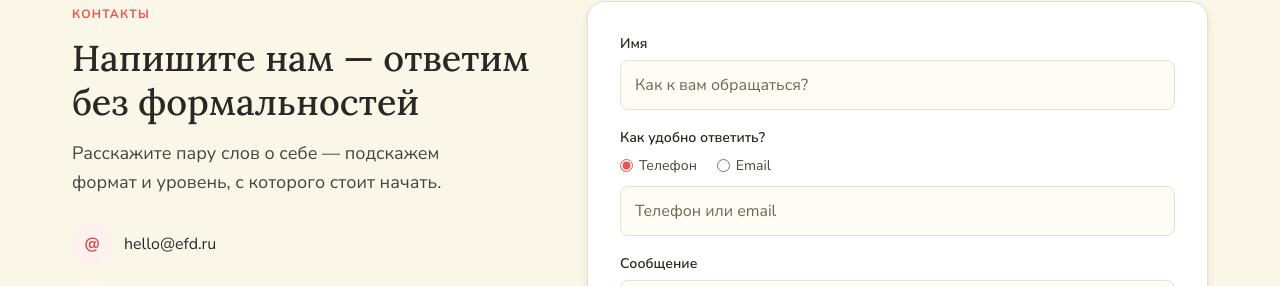
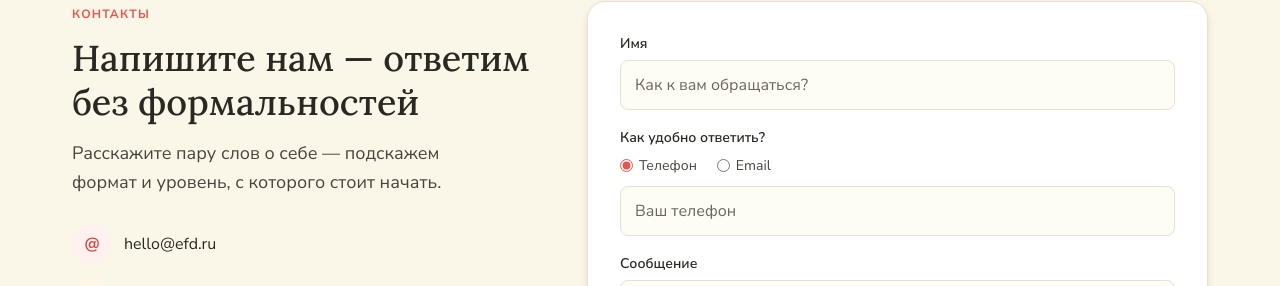
Before and after one commit to MaksimF80/english-for-dummies, a Next.js app: page / in a window 1280 px wide. Shown: the part 3975-4261 px from the top of the page. Built offline with nearby package versions, Linux system fonts and the light colour scheme.

Commit message:
Contact: рабочий переключатель телефон/email (Client Component)

```diff
--- a/components/sections/Contact.tsx
+++ b/components/sections/Contact.tsx
@@ -1,5 +1,6 @@
 import { Button } from "@/components/ui/Button";
 import { SocialIcon } from "@/components/ui/SocialIcon";
+import { ContactReachField } from "./ContactReachField";
 
 /**
  * Contact — "Напишите нам — ответим без формальностей" section. Left:
@@ -17,9 +18,14 @@ import { SocialIcon } from "@/components/ui/SocialIcon";
  *
  * Same asymmetric `grid-cols-[0.85fr_1.15fr]` layout and `desktop`
  * breakpoint collapse as FAQ (the section right before this one).
+ *
+ * The "how should we reply?" radio + reach-method field is the one
+ * interactive bit (switches the input's type/placeholder between
+ * phone and email) — isolated into `ContactReachField`, a minimal
+ * Client Component, so the rest of this section stays server-rendered.
  */
 
-const INPUT_CLASSES =
+export const INPUT_CLASSES =
   "w-full font-sans text-base text-ink-900 bg-cream border border-line rounded-sm px-[14px] py-3 " +
   "placeholder:text-ink-500 transition-[border-color,box-shadow] duration-[160ms] ease-soft " +
   "focus:outline-none focus:border-coral-400 focus:shadow-[0_0_0_3px_var(--color-coral-50)]";
@@ -80,24 +86,12 @@ export function Contact() {
               name="name"
               type="text"
               placeholder="Как к вам обращаться?"
+              required
               className={INPUT_CLASSES}
             />
           </div>
 
-          <div className="mb-[18px]">
-            <div className="font-sans font-semibold text-sm text-ink-900 mb-2">Как удобно ответить?</div>
-            <div className="flex gap-5 mb-2.5">
-              <label className="flex items-center gap-1.5 font-sans text-sm text-ink-700 cursor-pointer">
-                <input type="radio" name="contact-method" value="phone" defaultChecked className="accent-coral-500" />
-                Телефон
-              </label>
-              <label className="flex items-center gap-1.5 font-sans text-sm text-ink-700 cursor-pointer">
-                <input type="radio" name="contact-method" value="email" className="accent-coral-500" />
-                Email
-              </label>
-            </div>
-            <input id="contact-reach" name="reach" type="text" placeholder="Телефон или email" className={INPUT_CLASSES} />
-          </div>
+          <ContactReachField />
 
           <div className="flex flex-col gap-1.5 mb-6">
             <label htmlFor="contact-message" className="font-sans font-semibold text-sm text-ink-900">
@@ -108,6 +102,7 @@ export function Contact() {
               name="message"
               rows={4}
               placeholder="Например: хочу начать с нуля, удобны будни вечером"
+              required
               className={`${INPUT_CLASSES} resize-y`}
             />
           </div>
--- /dev/null
+++ b/components/sections/ContactReachField.tsx
@@ -0,0 +1,56 @@
+"use client";
+
+import { useState } from "react";
+import { INPUT_CLASSES } from "./Contact";
+
+/**
+ * ContactReachField — the "how should we reply?" radio switcher +
+ * the reach-method input, isolated as the smallest possible Client
+ * Component. Switching between "Телефон"/"Email" changes the input's
+ * `type` (tel/email) and placeholder to match — everything else in
+ * Contact.tsx stays static and server-rendered.
+ */
+
+type ContactMethod = "phone" | "email";
+
+export function ContactReachField() {
+  const [method, setMethod] = useState<ContactMethod>("phone");
+
+  return (
+    <div className="mb-[18px]">
+      <div className="font-sans font-semibold text-sm text-ink-900 mb-2">Как удобно ответить?</div>
+      <div className="flex gap-5 mb-2.5">
+        <label className="flex items-center gap-1.5 font-sans text-sm text-ink-700 cursor-pointer">
+          <input
+            type="radio"
+            name="contact-method"
+            value="phone"
+            checked={method === "phone"}
+            onChange={() => setMethod("phone")}
+            className="accent-coral-500"
+          />
+          Телефон
+        </label>
+        <label className="flex items-center gap-1.5 font-sans text-sm text-ink-700 cursor-pointer">
+          <input
+            type="radio"
+            name="contact-method"
+            value="email"
+            checked={method === "email"}
+            onChange={() => setMethod("email")}
+            className="accent-coral-500"
+          />
+          Email
+        </label>
+      </div>
+      <input
+        id="contact-reach"
+        name="reach"
+        type={method === "phone" ? "tel" : "email"}
+        placeholder={method === "phone" ? "Ваш телефон" : "your@email.com"}
+        required
+        className={INPUT_CLASSES}
+      />
+    </div>
+  );
+}
```
